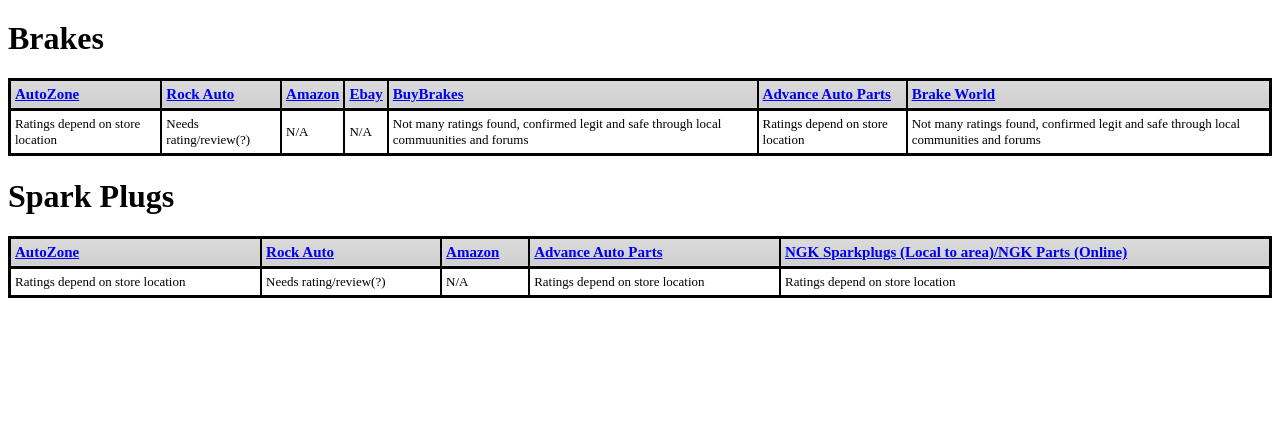
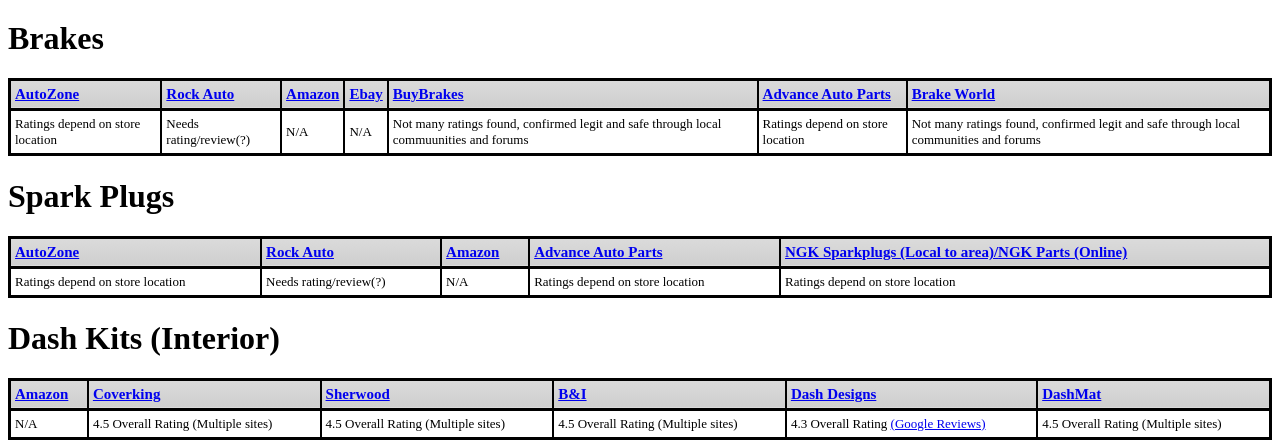
Before and after one commit to Dilsinnam/JDMZone, a plain HTML site: page index.html in a window 1280 px wide. Shown: the part 743-1191 px from the top of the page. Before the commit the page ends 1049 px from the top, so only its background shows below. Drawn offline with Linux system fonts and the light colour scheme.

Commit message:
Added "Dash kits"

```diff
--- a/index.html
+++ b/index.html
@@ -220,7 +220,7 @@
         <td>N/A</td>
         <td>N/A</td>
         <td>
-          4.8 Overall rating <a href="https://www.google.com/shopping/customerreviews/merchantreviews?q=headlightsdepot.com">(Google Reviews)</a>
+          4.8 Overall Rating <a href="https://www.google.com/shopping/customerreviews/merchantreviews?q=headlightsdepot.com">(Google Reviews)</a>
         </td>
         <td>Ratings depend on store location</td>
       </tr>
@@ -296,5 +296,42 @@
       </tr>
     </tbody>
   </table>
+  <h1>Dash Kits (Interior)</h1>
+  <table class="minimalistBlack">
+    <thead>
+      <tr>
+        <th>
+          <a href="https://Amazon.com">Amazon</a>
+        </th>
+        <th>
+          <a href="https://www.coverking.com/">Coverking</a>
+        </th>
+        <th>
+          <a href="https://www.sherwooddash.com/">Sherwood</a>
+        </th>
+        <th>
+          <a href="https://www.bitrim.com/">B&I</a>
+        </th>
+        <th>
+          <a href="https://www.dashdesigns.com/">Dash Designs</a>
+        </th>
+        <th>
+          <a href="https://www.covercraft.com/us/en/dash-covers">DashMat</a>
+        </th>
+      </tr>
+    </thead>
+    <tbody>
+      <tr>
+        <td>N/A</td>
+        <td>4.5 Overall Rating (Multiple sites)</td>
+        <td>4.5 Overall Rating (Multiple sites)</td>
+        <td>4.5 Overall Rating (Multiple sites)</td>
+        <td>
+          4.3 Overall Rating <a href="https://www.google.com/search?q=dash+designs&rlz=1C1GCEA_enUS891US891&oq=dash+designs&aqs=chrome..69i57j46i175i199i433j0l5j69i60.2521j0j9&sourceid=chrome&ie=UTF-8&safe=active&ssui=on">(Google Reviews)</a>
+        </td>
+        <td>4.5 Overall Rating (Multiple sites)</td>
+      </tr>
+    </tbody>
+  </table>
 </body>
 </html>
```
